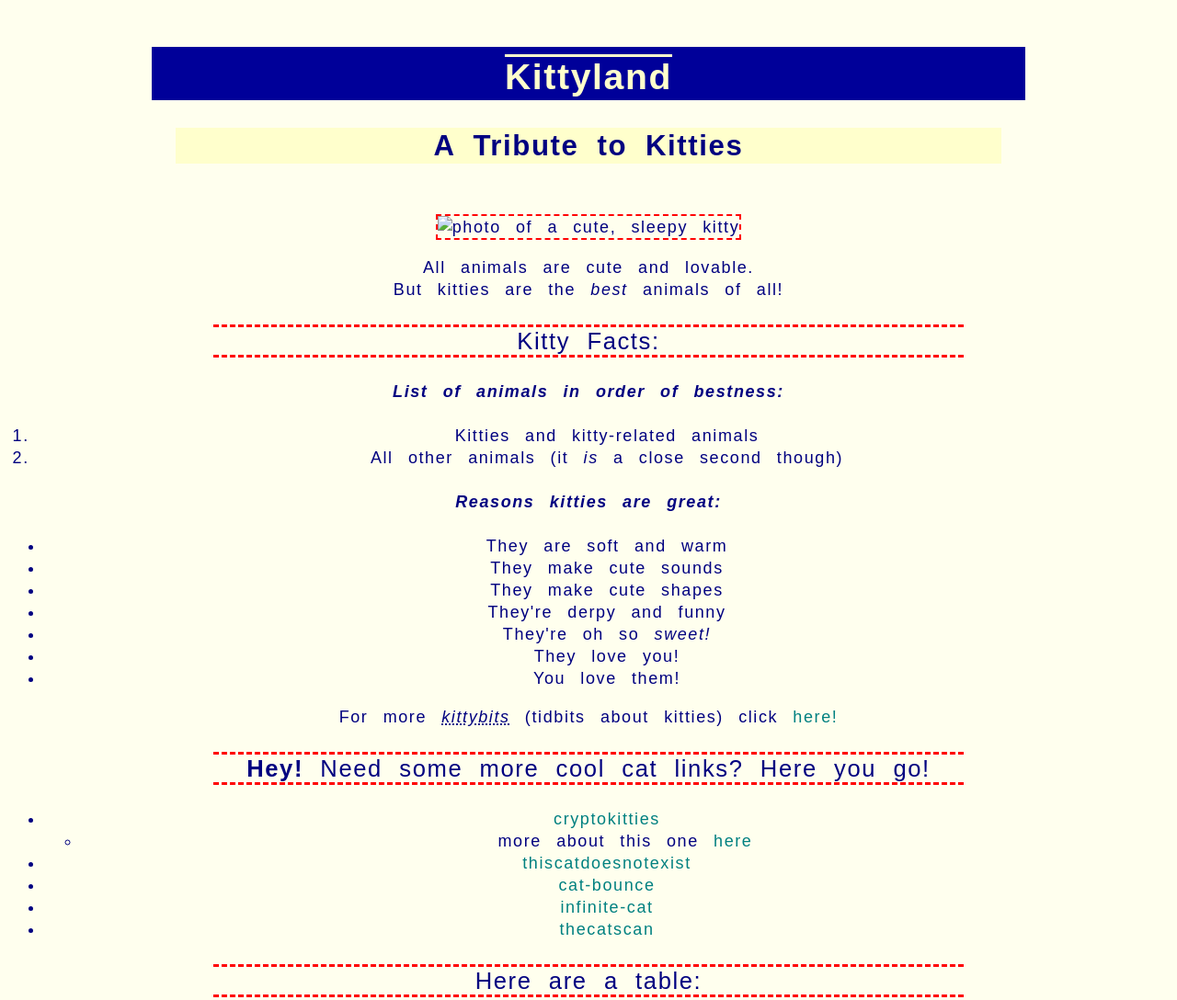
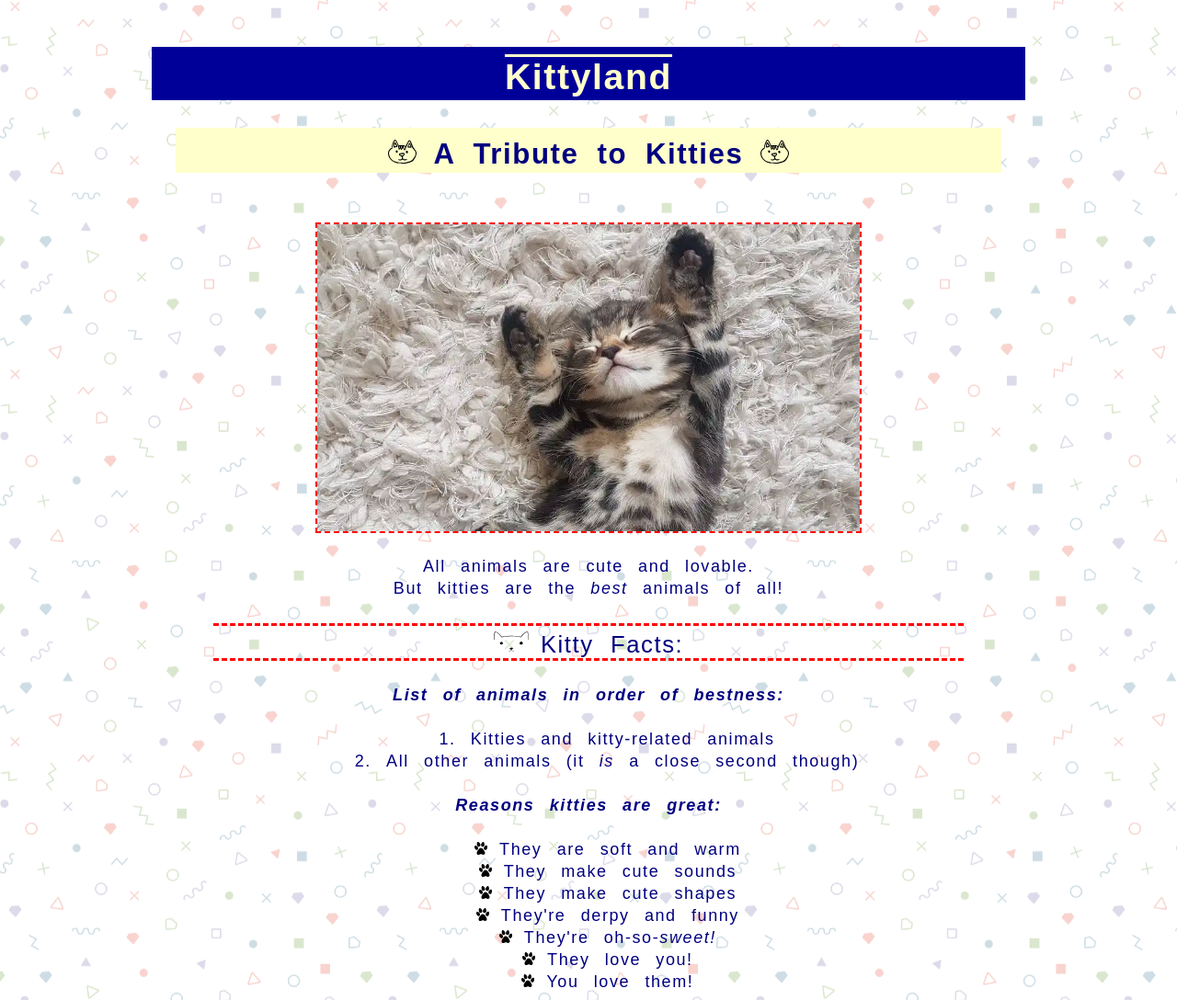
Before and after one commit to gigi-boop/kitty-tribute-page, a plain HTML site: page index.html in a window 1280 px wide. Shown: the top 1088 px of the page at 92% size. Drawn offline with Linux system fonts and the light colour scheme.

Commit message:
add background images

```diff
--- a/index.html
+++ b/index.html
@@ -1,6 +1,7 @@
 <!DOCTYPE html>
 
 <html>
+
 	<head>
 		<meta charset="utf-8">
 		<meta name="author" content="gigi-boop">
@@ -16,7 +17,7 @@
 			<h2>A Tribute to Kitties</h2>
 		</header>
 
-		<img src="cute_cat.webp" width="590" height="334" alt="photo of a cute, sleepy kitty">
+		<img src="img/cute_cat.webp" width="590" height="334" alt="photo of a cute, sleepy kitty">
 
 		<p>All animals are cute and lovable. <br> But kitties are the <em>best</em> animals of all!</p>
 
@@ -34,7 +35,7 @@
 				<li>They make cute sounds</li>
 				<li>They make cute shapes</li>
 				<li>They're derpy and funny</li>
-				<li>They're oh so <em>sweet!</em></li>
+				<li>They're oh-so-<em>sweet!</em></li>
 				<li>They love you!</li>
 				<li>You love them!</li>
 			</ul>
@@ -84,7 +85,6 @@
 		<h3>Please consider filling out our <a href="survey.html">survey</a>!</h3>
 
 		<a href="#top">Back to top</a>
-	</body>
 
 		<footer>
 			<p>I hope you enjoy my website. If you have any inquiries, please contact me at:</p>
@@ -96,4 +96,6 @@
 				</address>
 		</footer>
 
+	</body>
+
 </html>
--- a/main.css
+++ b/main.css
@@ -7,7 +7,7 @@ body {
     letter-spacing: .1rem;
     word-spacing: .6rem;
     color: navy;
-    background-color: #ffe;
+    background: #ffe url(img/background/memphis-colorful.png) repeat 100%;
 }
 
 h1 {
@@ -27,6 +27,15 @@ h2 {
     padding: .25em;
 }
 
+h2::before, h2::after {
+    content: '';
+    display: inline-block;
+    width: 1em;
+    height: 1em;
+    background: url(img/icons/cute_cat-1.svg) no-repeat bottom / 100%;
+    margin: 0 .6em;
+}
+
 h3 {
     font-size: 1.6rem;
     font-weight: normal;
@@ -39,13 +48,43 @@ h3 {
     border-right: none;
 }
 
+h3::before{
+    content: '';
+    display: inline-block;
+    width: 1.5em;
+    height: 1em;
+    background: url(img/icons/simple_cat.svg) no-repeat bottom / 100%;
+    margin-right: .5em;
+}
+
 h4 {
     font-weight: bold;
     font-style: italic;
 }
 
+ul {
+    list-style-type: none;
+}
+
+ol {
+    list-style-position: inside;
+}
+
+ul li::before {
+    content: '';
+    display: inline-block;
+    width: 1em;
+    height: 1em;
+    background: url(img/icons/iconmonstr-cat-7.svg) no-repeat center bottom / 80%;
+    margin-right: .6em;
+}
+
 img {
     border: 2px dashed red;
+}
+
+svg {
+    display: none;
 }
 
 a {
```
Also changed, not shown: img/background/ignasi_pattern_s.png (added), img/background/memphis-colorful.png (added), img/background/memphis-mini.png (added), img/background/subtle_white_mini_waves.png (added), img/icons/cute_cat-1.svg (added), img/icons/fat_cat.svg (added), img/icons/noun_Cat_3004635.svg (added), img/icons/simple_cat.svg (added). Lines whose indentation alone changed are shown as unchanged.
